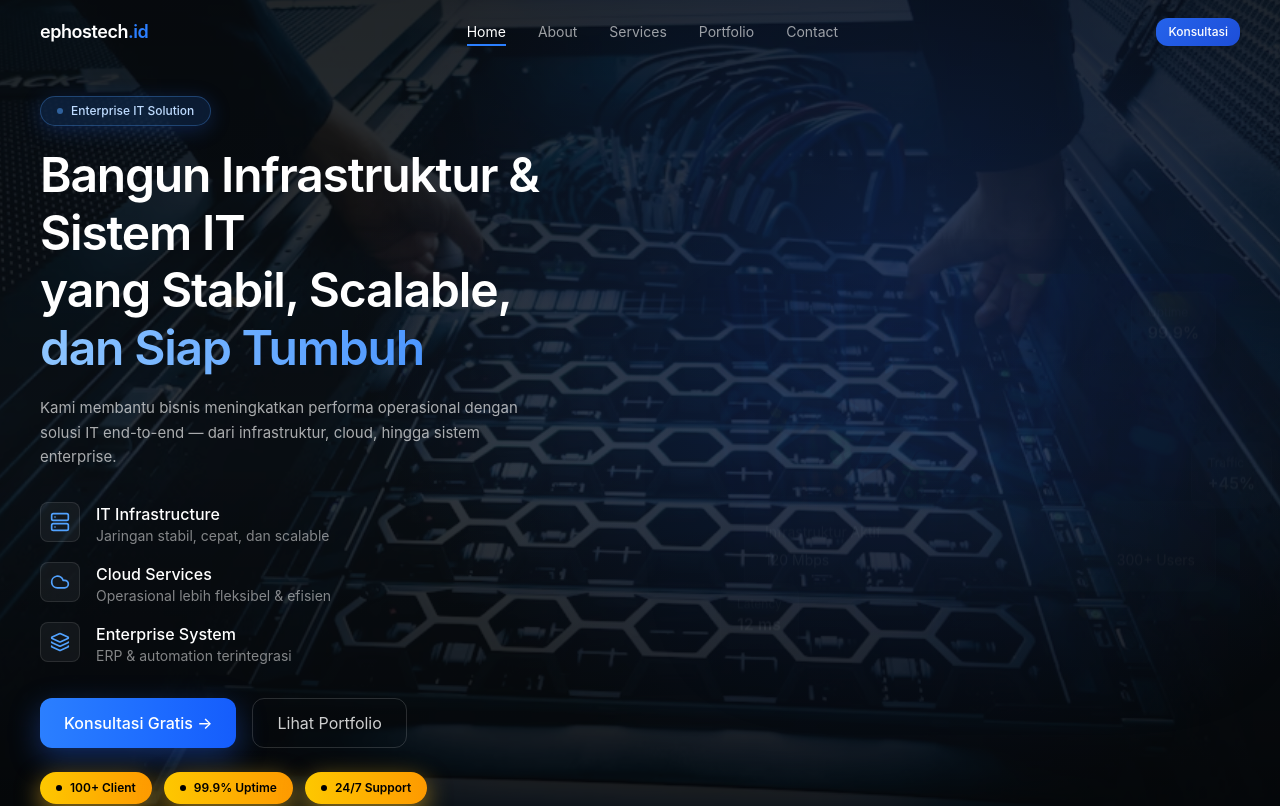
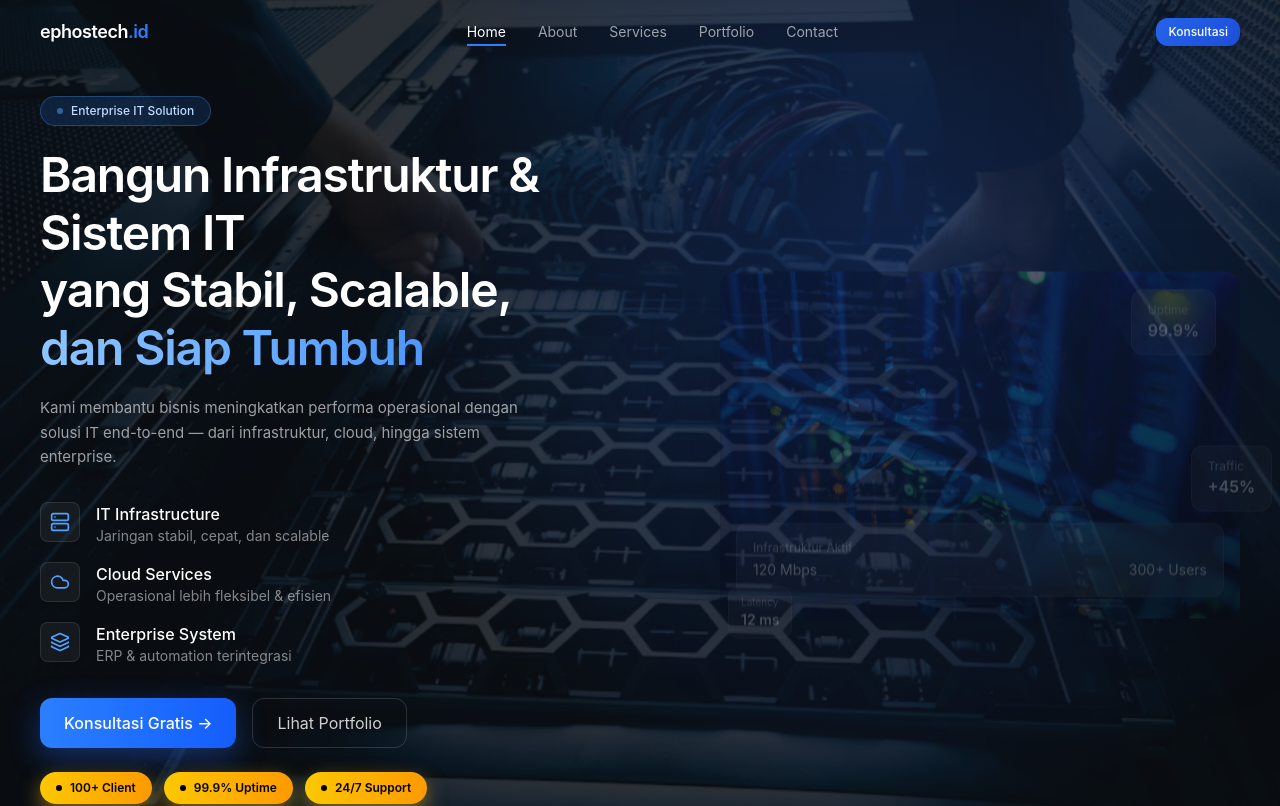
Before and after one commit to Ahmad7802-Fai/ephos.id, a Next.js app: page / in a window 1280 px wide. Shown: the top 806 px of the page. Built offline with nearby package versions, Linux system fonts and the light colour scheme.

Commit message:
feat: add about page with hero, executive summary, leadership coverflow, and organization structure

```diff
--- a/src/modules/home/components/Hero.tsx
+++ b/src/modules/home/components/Hero.tsx
@@ -25,7 +25,7 @@ const highlights = [
 
 export default function Hero() {
   return (
-    <section className="relative py-20 lg:py-24 overflow-hidden">
+    <section className="relative py-16 lg:py-24 overflow-hidden">
 
       {/* BACKGROUND IMAGE */}
       <Image
@@ -33,29 +33,25 @@ export default function Hero() {
         alt="IT Infrastructure"
         fill
         priority
-        className="object-cover opacity-80 scale-105"
+        className="object-cover opacity-70 scale-105"
       />
 
-      {/* DARK BASE */}
+      {/* DARK OVERLAY */}
       <div className="absolute inset-0 bg-[#0B0F14]/80" />
 
       {/* BLUE GLOW */}
       <div className="absolute inset-0 bg-[radial-gradient(circle_at_70%_30%,rgba(37,99,235,0.25),transparent_50%)]" />
 
-      {/* EXTRA DEPTH */}
-      <div className="absolute top-0 left-0 w-full h-full bg-gradient-to-b from-black/30 via-transparent to-black/60" />
-
       <Container className="relative z-10">
-        <div className="grid lg:grid-cols-2 gap-16 items-center">
+        <div className="grid lg:grid-cols-2 gap-12 lg:gap-16 items-center">
 
           {/* ================= LEFT ================= */}
-          <div className="max-w-[560px]">
+          <div className="max-w-[560px] mx-auto lg:mx-0">
 
             {/* BADGE */}
             <motion.span
               initial={{ y: 10, opacity: 0 }}
               animate={{ y: 0, opacity: 1 }}
-              transition={{ duration: 0.4 }}
               className="
                 inline-flex items-center gap-2
                 px-4 py-1.5 text-xs font-medium
@@ -63,7 +59,6 @@ export default function Hero() {
                 bg-blue-500/15 border border-blue-400/30
                 text-blue-200
                 backdrop-blur-md
-                shadow-[0_4px_20px_rgba(37,99,235,0.25)]
                 mb-5
               "
             >
@@ -75,7 +70,6 @@ export default function Hero() {
             <motion.h1
               initial={{ y: 20, opacity: 0 }}
               animate={{ y: 0, opacity: 1 }}
-              transition={{ duration: 0.6 }}
               className="
                 text-3xl md:text-4xl lg:text-5xl
                 font-semibold text-white
@@ -99,11 +93,10 @@ export default function Hero() {
 
             {/* DESC */}
             <motion.p
-              initial={{ y: 15, opacity: 0 }}
+              initial={{ y: 10, opacity: 0 }}
               animate={{ y: 0, opacity: 1 }}
-              transition={{ delay: 0.1 }}
               className="
-                mt-5 text-white/65 text-[15px]
+                mt-5 text-white/60 text-[14px] md:text-[15px]
                 leading-relaxed max-w-[480px]
               "
             >
@@ -137,7 +130,7 @@ export default function Hero() {
             </div>
 
             {/* CTA */}
-            <div className="mt-8 flex flex-wrap gap-4">
+            <div className="mt-8 flex flex-col sm:flex-row gap-4">
 
               <button className="
                 px-6 py-3 rounded-xl
@@ -145,8 +138,7 @@ export default function Hero() {
                 text-white font-medium
                 shadow-[0_10px_30px_rgba(37,99,235,0.4)]
                 hover:scale-[1.05]
-                hover:shadow-[0_20px_50px_rgba(37,99,235,0.5)]
-                transition-all duration-300
+                transition
               ">
                 Konsultasi Gratis →
               </button>
@@ -165,7 +157,6 @@ export default function Hero() {
 
             {/* TRUST BADGE */}
             <div className="mt-6 flex flex-wrap gap-3">
-
               {["100+ Client", "99.9% Uptime", "24/7 Support"].map((item, i) => (
                 <span
                   key={i}
@@ -174,64 +165,48 @@ export default function Hero() {
                     px-4 py-2 rounded-full text-xs font-semibold
                     bg-gradient-to-r from-yellow-400 to-amber-500
                     text-black
-                    shadow-[0_8px_25px_rgba(251,191,36,0.6)]
-                    hover:scale-[1.07]
-                    transition-all duration-300
+                    shadow-[0_8px_20px_rgba(251,191,36,0.5)]
                   "
                 >
                   <span className="w-1.5 h-1.5 bg-black rounded-full" />
                   {item}
                 </span>
               ))}
+            </div>
 
           </div>
 
-          </div>
           {/* ================= RIGHT ================= */}
-<div className="relative flex justify-end">
+          <div className="relative flex justify-center lg:justify-end mt-10 lg:mt-0">
 
             <motion.div
               initial={{ y: 40, opacity: 0 }}
-    animate={{ y: [0, -12, 0], opacity: 1 }}
-    transition={{ duration: 6, repeat: Infinity, ease: "easeInOut" }}
-    className="relative w-[520px]"
+              animate={{ y: [0, -10, 0], opacity: 1 }}
+              transition={{ duration: 6, repeat: Infinity }}
+              className="relative w-full max-w-[420px] lg:max-w-[520px]"
             >
 
-    {/* MAIN IMAGE */}
+              {/* IMAGE */}
               <img
                 src="/assets/premium_photo-1682146029185-198922bd8350.avif"
-      className="
-        rounded-2xl
-        object-cover
-        shadow-[0_40px_120px_rgba(0,0,0,0.8)]
-      "
+                className="w-full rounded-2xl object-cover shadow-[0_30px_80px_rgba(0,0,0,0.8)]"
               />
 
-    {/* GLOW LAYER */}
-    <div className="
-      absolute inset-0 rounded-2xl
-      bg-gradient-to-br from-blue-500/10 via-transparent to-transparent
-    " />
+              {/* OVERLAY */}
+              <div className="absolute inset-0 rounded-2xl bg-gradient-to-t from-black/70 via-black/20 to-transparent" />
 
-    {/* DARK OVERLAY */}
-    <div className="
-      absolute inset-0 rounded-2xl
-      bg-gradient-to-t from-black/70 via-black/20 to-transparent
-    " />
-
-    {/* ================= MAIN GLASS CARD ================= */}
+              {/* MAIN CARD */}
               <motion.div
                 animate={{ y: [0, -6, 0] }}
                 transition={{ duration: 5, repeat: Infinity }}
                 className="
-        absolute bottom-6 left-6 right-6
+                  absolute bottom-4 left-4 right-4
                   bg-white/10 backdrop-blur-xl
                   border border-white/10
-        rounded-xl p-5
-        shadow-[0_10px_40px_rgba(0,0,0,0.5)]
+                  rounded-xl p-4
                 "
               >
-      <p className="text-sm text-white/70 mb-2">
+                <p className="text-xs text-white/70 mb-1">
                   Infrastruktur Aktif
                 </p>
 
@@ -241,53 +216,43 @@ export default function Hero() {
                 </div>
               </motion.div>
 
-    {/* ================= FLOAT CARD 1 ================= */}
+              {/* FLOAT MOBILE */}
               <motion.div
                 animate={{ y: [0, -10, 0] }}
                 transition={{ duration: 4, repeat: Infinity }}
                 className="
-        absolute -bottom-8 left-0
+                  absolute -bottom-6 left-2
                   bg-white/10 backdrop-blur-md
                   border border-white/10
-        px-4 py-3 rounded-xl
-        shadow-[0_8px_25px_rgba(0,0,0,0.4)]
+                  px-3 py-2 rounded-xl
                 "
               >
-      <p className="text-xs text-white/60">Latency</p>
-      <p className="text-white font-semibold">12 ms</p>
+                <p className="text-[10px] text-white/60">Latency</p>
+                <p className="text-white text-sm font-semibold">12 ms</p>
               </motion.div>
 
-    {/* ================= FLOAT CARD 2 ================= */}
+              {/* FLOAT DESKTOP ONLY */}
+              <div className="hidden lg:block">
+
                 <motion.div
                   animate={{ y: [0, -14, 0] }}
                   transition={{ duration: 6, repeat: Infinity }}
-      className="
-        absolute top-6 right-6
-        bg-white/10 backdrop-blur-md
-        border border-white/10
-        px-4 py-3 rounded-xl
-        shadow-[0_8px_25px_rgba(0,0,0,0.4)]
-      "
+                  className="absolute top-6 right-6 bg-white/10 backdrop-blur-md border border-white/10 px-4 py-3 rounded-xl"
                 >
                   <p className="text-xs text-white/60">Uptime</p>
                   <p className="text-white font-semibold">99.9%</p>
                 </motion.div>
 
-    {/* ================= FLOAT CARD 3 ================= */}
                 <motion.div
                   animate={{ y: [0, -8, 0] }}
-      transition={{ duration: 5.5, repeat: Infinity }}
-      className="
-        absolute top-1/2 -right-8
-        bg-white/10 backdrop-blur-md
-        border border-white/10
-        px-4 py-3 rounded-xl
-        shadow-[0_8px_25px_rgba(0,0,0,0.4)]
-      "
+                  transition={{ duration: 5 }}
+                  className="absolute top-1/2 -right-8 bg-white/10 backdrop-blur-md border border-white/10 px-4 py-3 rounded-xl"
                 >
                   <p className="text-xs text-white/60">Traffic</p>
                   <p className="text-white font-semibold">+45%</p>
                 </motion.div>
+
+              </div>
 
             </motion.div>
 
```
Lines whose indentation alone changed are shown as unchanged.
